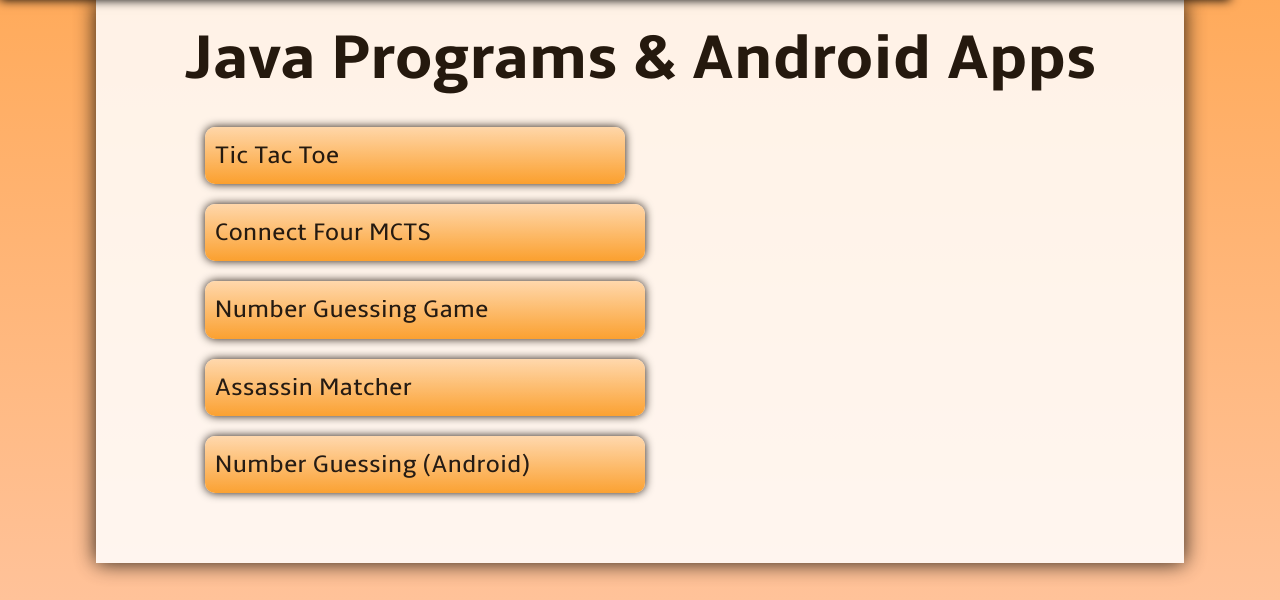
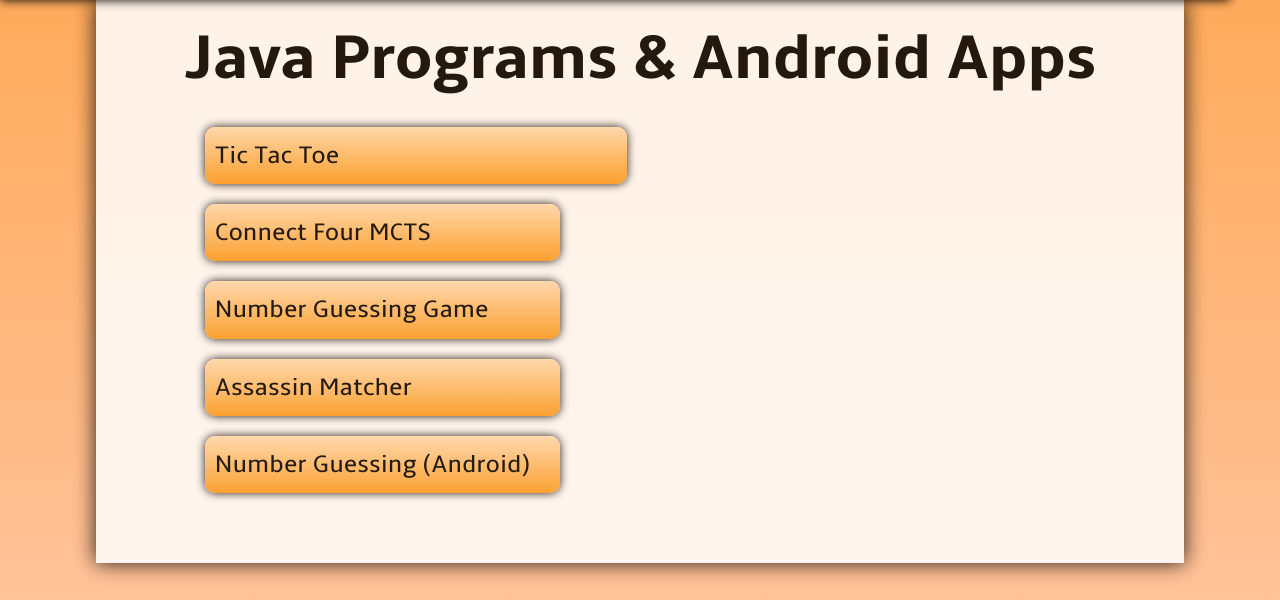
Before and after one commit to somilgo/somilgo, a PHP site: page /java.html in a window 1280 px wide, with the pointer over the restyled element. Shown: the part 200-800 px from the top of the page. Run offline with PHP 8.4, Linux system fonts and the light colour scheme; some libraries are stand-ins or nearby versions.

Commit message:
fix buttons

```diff
--- a/programpage.css
+++ b/programpage.css
@@ -87,7 +87,7 @@ filter: progid:DXImageTransform.Microsoft.gradient( startColorstr='#ffdeb5', end
 
 li:hover {
 
-  width: 400px;
+  width: 120%;
 
 
 }
```
